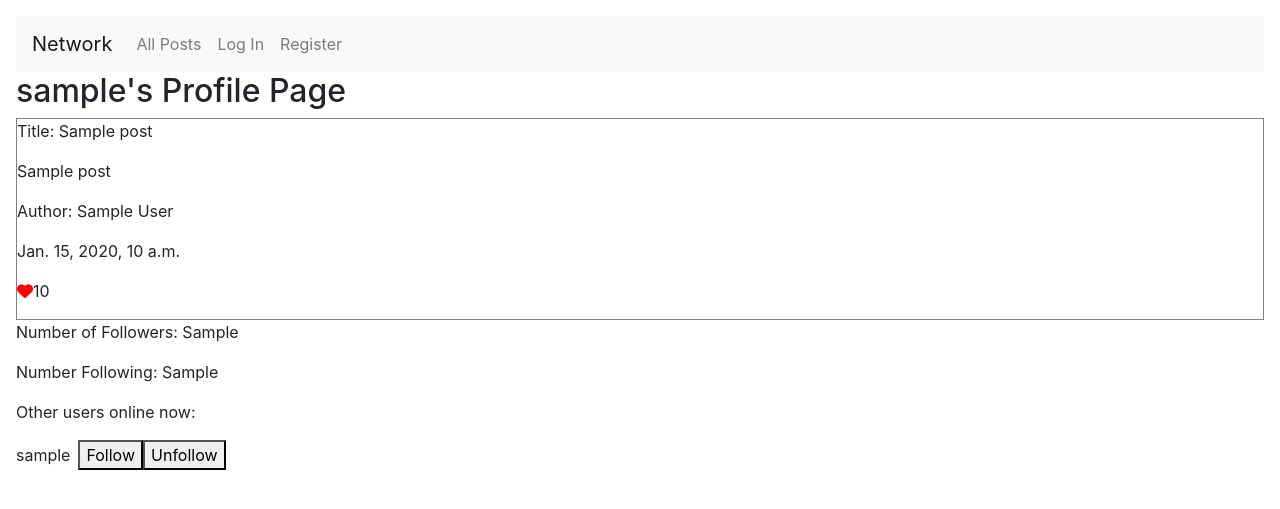
After one commit to mdhcodes/network, a Django app: template network/templates/network/profile.html in a window 1280 px wide. The commit adds this page. Shown: the top 509 px of the page. Run offline with Django 3.2, Linux system fonts and the light colour scheme; tables that the repository leaves empty hold one stand-in row (values such as "Sample post"); the template is opened without the code that fills it: values that come from a table or form of the project are taken from there, most other values are stand-ins (such as "Sample title", 1, 10 or a date in 2020); some libraries are stand-ins or nearby versions.

Commit message:
Add profile.html and profile function in views.py

```diff
--- a/network/models.py
+++ b/network/models.py
@@ -3,7 +3,7 @@ from django.db import models
 
 
 class User(AbstractUser):
-    pass
+    signed_in = models.BooleanField(default=False)
 
 
 class Post(models.Model):
--- a/network/static/network/styles.css
+++ b/network/static/network/styles.css
@@ -1,8 +1,14 @@
-.posts {
-    border: thin solid black;
-    outline: 1px solid black;
+body {
+    box-sizing: border-box;
+    margin: 1em;
 }
 
-body {
-    background-color: blueviolet;
+.posts {
+    border: 1px solid gray;
+    margin-top: .5em;
 }
+
+.follow {
+    display: inline-block;
+    margin-right: .5em;
+}
--- a/network/templates/network/index.html
+++ b/network/templates/network/index.html
@@ -18,8 +18,7 @@
     {% endcomment %}
 
     {% for post in all_posts %}
-    <hr>
-    <div class="posts">{% comment %} CSS Border style is not working. Using hr as a fix for now. {% endcomment %}
+    <div class="posts">
         <p>Title: {{ post.title }}</p>
         <p>{{ post.post }}</p>
         <p>Author: {{ post.author }}</p>
@@ -27,7 +26,6 @@
         {% comment %} <p><span style="color: red">&#x2764;</span>{{ post.likes }}</p> {% endcomment %}
         <p><span class="fa-solid fa-heart" style="color: red;"></span>{{ post.likes }}</p>
     </div>
-    <hr>
     {% endfor %}
 
 {% endblock %}
--- a/network/templates/network/layout.html
+++ b/network/templates/network/layout.html
@@ -18,10 +18,12 @@
               <ul class="navbar-nav mr-auto">
                 {% if user.is_authenticated %}
                     <li class="nav-item">
-                        <a class="nav-link" href="#"><strong>{{ user.username }}</strong></a>
+                        {% comment %} Clicking on a username should load that user’s profile page. {% endcomment %}
+                        <a class="nav-link" href="{% url 'profile' user.id %}"><strong>{{ user.username }}</strong></a>
                     </li>
                 {% endif %}
                 <li class="nav-item">
+                    {% comment %} The “All Posts” link will take the user to the index page where they can see all posts from all users. {% endcomment %}
                   <a class="nav-link" href="{% url 'index' %}">All Posts</a>
                 </li>
                 {% if user.is_authenticated %}
--- /dev/null
+++ b/network/templates/network/profile.html
@@ -0,0 +1,33 @@
+{% extends 'network/layout.html' %}
+
+{% block body %}
+
+    <h2>{{ user_name }}'s Profile Page</h2>
+
+    {% comment %} Display all of the posts for that user, in reverse chronological order. {% endcomment %}
+    {% for post in all_posts %}
+        <div class="posts">
+            <p>Title: {{ post.title }}</p>
+            <p>{{ post.post }}</p>
+            <p>Author: {{ post.author }}</p>
+            <p>{{ post.created }}</p>
+            {% comment %} <p><span style="color: red">&#x2764;</span>{{ post.likes }}</p> {% endcomment %}
+            <p><span class="fa-solid fa-heart" style="color: red;"></span>{{ post.likes }}</p>
+        </div>
+    {% endfor %}
+
+    {% comment %} Display number of followers the user has and the number of people the user follows. {% endcomment %}
+    <p>Number of Followers: {{ all_followers }}</p>
+    <p>Number Following: {{ all_following }}</p>
+
+    {% comment %}
+    Display all other users who are signed in.
+    For any other user who is signed in, display a “Follow” or “Unfollow” button that will let the current user toggle whether or not they are following this user’s posts.
+    {% endcomment %}
+    <p>Other users online now:</p>
+    {% for user in signed_in_users %}
+        <p class="follow">{{ user }}</p><button >Follow</button><button >Unfollow</button>
+    {% endfor %}
+
+
+{% endblock %}
--- a/network/urls.py
+++ b/network/urls.py
@@ -9,5 +9,7 @@ urlpatterns = [
     path("logout", views.logout_view, name="logout"),
     path("register", views.register, name="register"),
     # Add path to create a new post.
-    path("new_post", views.new_post, name="new_post")
+    path("new_post", views.new_post, name="new_post"),
+    # Add path to user's profile page.
+    path("profile/<int:id>", views.profile, name="profile")
 ]
```
Also changed, not shown: network/views.py (+59 -1 lines), network/migrations/0004_user_signed_in.py (added).
